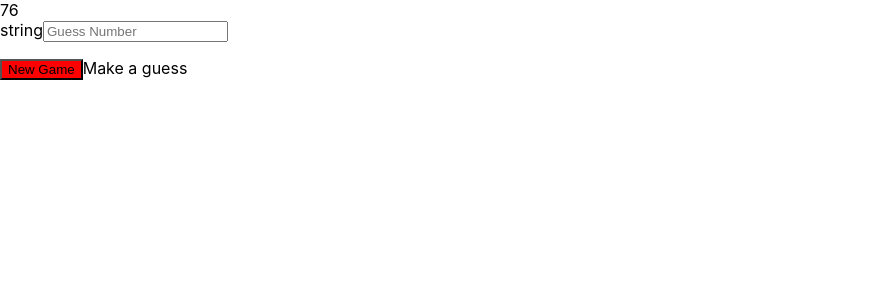
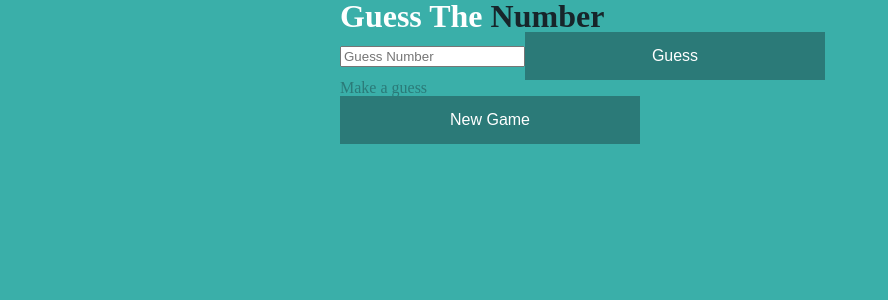
Before and after one commit to JKaram/number-guesser, a React (Create React App) app: page / in a window 1280 px wide. Shown: the top 300 px of the page, without its empty margins (0-888 px from the left). Built offline with nearby package versions, Linux system fonts and the light colour scheme; the HTML template or start-up script is replaced by a standard one.

Commit message:
sass mixins

```diff
--- a/src/App.css
+++ /dev/null
@@ -1,38 +0,0 @@
-.App {
-  text-align: center;
-}
-
-.App-logo {
-  height: 40vmin;
-  pointer-events: none;
-}
-
-@media (prefers-reduced-motion: no-preference) {
-  .App-logo {
-    animation: App-logo-spin infinite 20s linear;
-  }
-}
-
-.App-header {
-  background-color: #282c34;
-  min-height: 100vh;
-  display: flex;
-  flex-direction: column;
-  align-items: center;
-  justify-content: center;
-  font-size: calc(10px + 2vmin);
-  color: white;
-}
-
-.App-link {
-  color: #61dafb;
-}
-
-@keyframes App-logo-spin {
-  from {
-    transform: rotate(0deg);
-  }
-  to {
-    transform: rotate(360deg);
-  }
-}
--- a/src/App.js
+++ b/src/App.js
@@ -1,23 +1,25 @@
 import React, { useState, useEffect } from "react";
-import "./App.css";
+import "./App.scss";
 
 import Input from "./components/input";
 import Button from "./components/button";
 import { generateNumber, checkGuess } from "./helpers";
 
 function App() {
+  const [status, setStatus] = useState("Make a guess");
   const [answer, setAnswer] = useState(generateNumber());
   const [guesses, setGuesses] = useState([]);
-  const [status, setStatus] = useState("Make a guess");
 
   const newGame = () => {
     setAnswer(generateNumber);
+    setGuesses([]);
     setStatus("Make a guess");
-  }
+
+  };
 
   return (
-    <div>
-      {answer}
+    <body>
+      <h1>Guess The <span>Number</span></h1>
       <Input
         checkGuess={checkGuess}
         setStatus={setStatus}
@@ -25,17 +27,14 @@
         guesses={guesses}
         setGuesses={setGuesses}
       />
-
+      {status}
       <ul>
         {guesses.map(guess => {
-          return (
-          <li>{guess}</li>
-          )
+          return <li>{guess}</li>;
         })}
       </ul>
       <Button onClick={newGame}>New Game</Button>
-      {status}
-    </div>
+    </body>
   );
 }
 
--- /dev/null
+++ b/src/App.scss
@@ -0,0 +1,20 @@
+@import './styles/resets';
+@import './styles/variables';
+
+body {
+  @include centerer(600px);
+
+
+  background-color: $third-color;
+  color: $secondary-color;
+}
+
+h1 {
+  color: $text-color;
+  font-weight: bold;
+  font-size: 2rem;
+
+  span {
+    color: $primary-color;
+  }
+}
--- a/src/components/input.js
+++ b/src/components/input.js
@@ -1,4 +1,5 @@
 import React, { useState } from "react";
+import '../styles/input.scss'
 
 export default function Input({
   checkGuess,
@@ -24,13 +25,13 @@
 
   return (
     <form onSubmit={handleSubmit}>
-      {typeof value}
       <input
         type="number"
         placeholder="Guess Number"
         value={value}
         onChange={handleChange}
       />
+      <button type="submit">Guess</button>
     </form>
   );
 }
--- a/src/helpers.js
+++ b/src/helpers.js
@@ -1,11 +1,10 @@
-import newGame from './App'
 
 const generateNumber = () => {
   return Math.floor(Math.random() * 100) + 1;
 };
 
 const checkGuess = (guess, answer) => {
-  return guess === answer ? "winner" && newGame : guess > answer ? "lower" : "higher";
+  return guess === answer ? "winner" : guess > answer ? "lower" : "higher";
 };
 
 export { generateNumber, checkGuess };
--- /dev/null
+++ b/src/styles/_resets.scss
@@ -0,0 +1,40 @@
+/* http://meyerweb.com/eric/tools/css/reset/
+   v2.0 | 20110126
+   License: none (public domain)
+*/
+
+html, body, div, span, applet, object, iframe, h1, h2, h3, h4, h5, h6, p, blockquote, pre, a, abbr, acronym, address, big, cite, code, del, dfn, em, img, ins, kbd, q, s, samp, small, strike, strong, sub, sup, tt, var, b, u, i, center, dl, dt, dd, ol, ul, li, fieldset, form, label, legend, table, caption, tbody, tfoot, thead, tr, th, td, article, aside, canvas, details, embed, figure, figcaption, footer, header, hgroup, menu, nav, output, ruby, section, summary, time, mark, audio, video {
+    margin: 0;
+    padding: 0;
+    border: 0;
+    font-size: 100%;
+    font: inherit;
+    vertical-align: baseline; }
+
+  /* HTML5 display-role reset for older browsers */
+
+  article, aside, details, figcaption, figure, footer, header, hgroup, menu, nav, section {
+    display: block; }
+
+  body {
+    line-height: 1; }
+
+  ol, ul {
+    list-style: none; }
+
+  blockquote, q {
+    quotes: none; }
+
+  blockquote {
+    &:before, &:after {
+      content: '';
+      content: none; } }
+
+  q {
+    &:before, &:after {
+      content: '';
+      content: none; } }
+
+  table {
+    border-collapse: collapse;
+    border-spacing: 0; }
--- /dev/null
+++ b/src/styles/_variables.scss
@@ -0,0 +1,12 @@
+$primary-color: #17252a;
+$secondary-color: #2b7a78;
+$third-color: #3aafa9;
+$fourth-color: #def2f1;
+$text-color: #feffff;
+
+
+@mixin centerer($max-width) {
+    margin: 0 auto;
+    max-width: $max-width;
+    width: 100%;
+  }
--- a/src/styles/button.scss
+++ b/src/styles/button.scss
@@ -1,3 +1,19 @@
+@import './variables';
+
 button {
-    background-color: red;
+    @include centerer(300px);
+    background-color: $secondary-color;
+    border: none;
+    color: white;
+    padding: 15px 32px;
+    text-align: center;
+    text-decoration: none;
+    display: inline-block;
+    font-size: 16px;
+
+    cursor: pointer;
+
+    &:hover {
+        background-color: rgb(1, 98, 131) ;
+    }
 }
```
Also changed, not shown: src/styles/input.scss (added).
